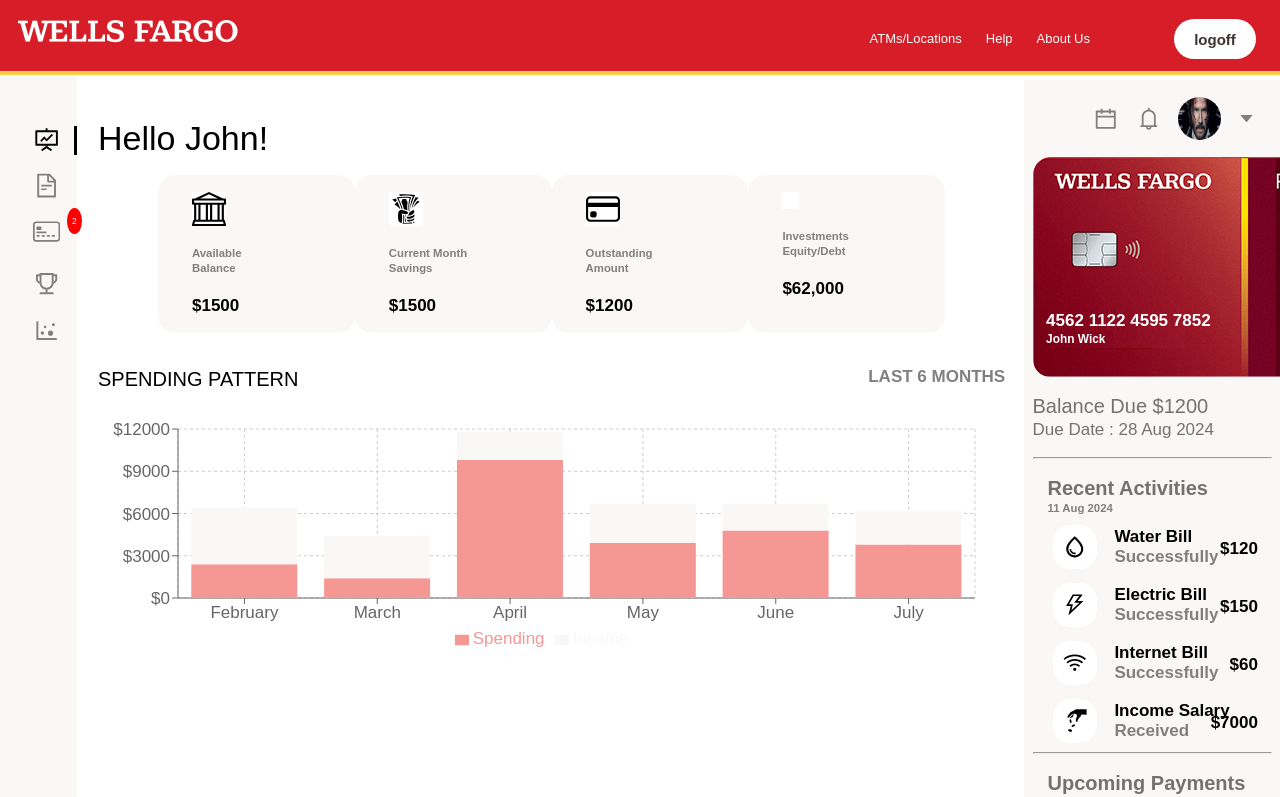
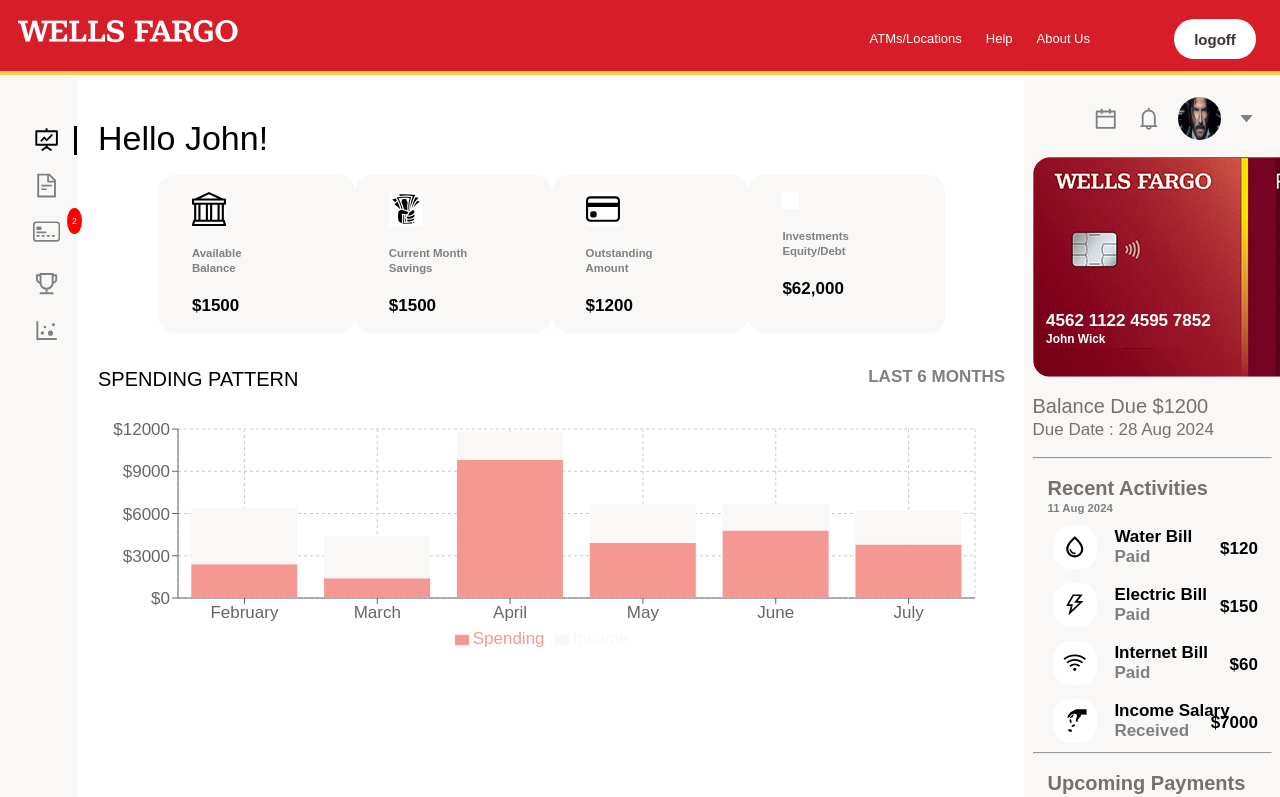
Before and after one commit to krisanup/findash, a React (Create React App) app: page / in a window 1280 px wide. Shown: the top 797 px of the page. Built offline with nearby package versions, Linux system fonts and the light colour scheme; grey boxes are pictures that could not be loaded; some icons are missing; a web font is replaced by a local one.

Commit message:
Update Activity.jsx

```diff
--- a/src/components/Activity.jsx
+++ b/src/components/Activity.jsx
@@ -20,7 +20,7 @@
                 </div>
                 <div className="content">
                     <h5>Water Bill</h5>
-                    <h5 className='color'>Successfully</h5>
+                    <h5 className='color'>Paid</h5>
                 </div>
 
             </div>
@@ -38,7 +38,7 @@
                 </div>
                 <div className="content">
                     <h5>Electric Bill</h5>
-                    <h5 className='color'>Successfully</h5>
+                    <h5 className='color'>Paid</h5>
                 </div>
 
             </div>
@@ -55,7 +55,7 @@
                 </div>
                 <div className="content">
                     <h5>Internet Bill</h5>
-                    <h5 className='color'>Successfully</h5>
+                    <h5 className='color'>Paid</h5>
                 </div>
 
             </div>
```
